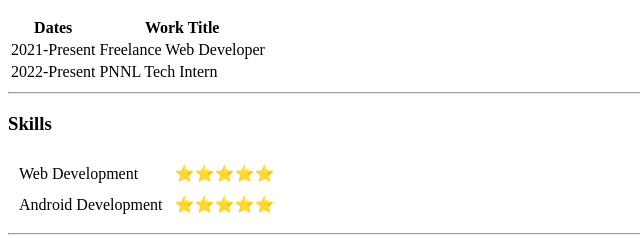
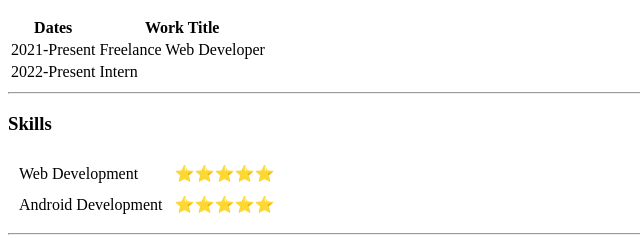
Before and after one commit to ekmankaur/TestCV, a plain HTML site: page index.html in a window 1280 px wide. Shown: the part 436-674 px from the top of the page, 0-640 px from the left. Drawn offline with Linux system fonts and the light colour scheme.

Commit message:
Update index.html

```diff
--- a/index.html
+++ b/index.html
@@ -54,7 +54,7 @@
         </tr>
         <tr>
             <td>2022-Present</td>
-            <td>PNNL Tech Intern</td>
+            <td>Intern</td>
         </tr>
         </tbody>
     </table>
```
